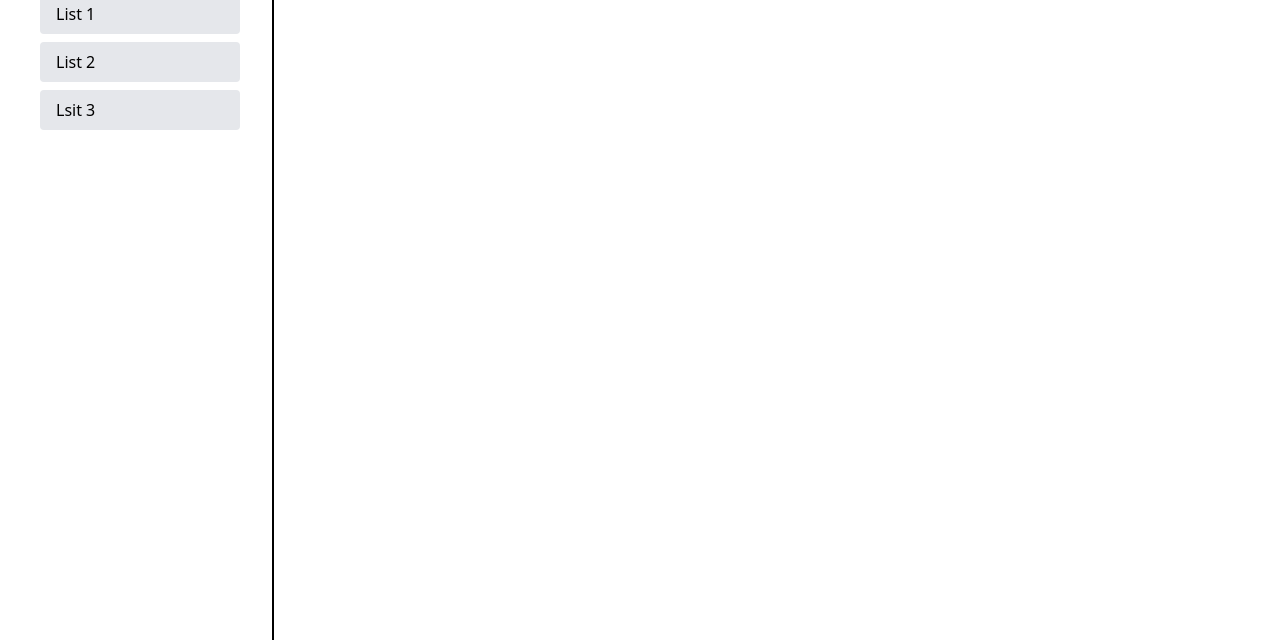
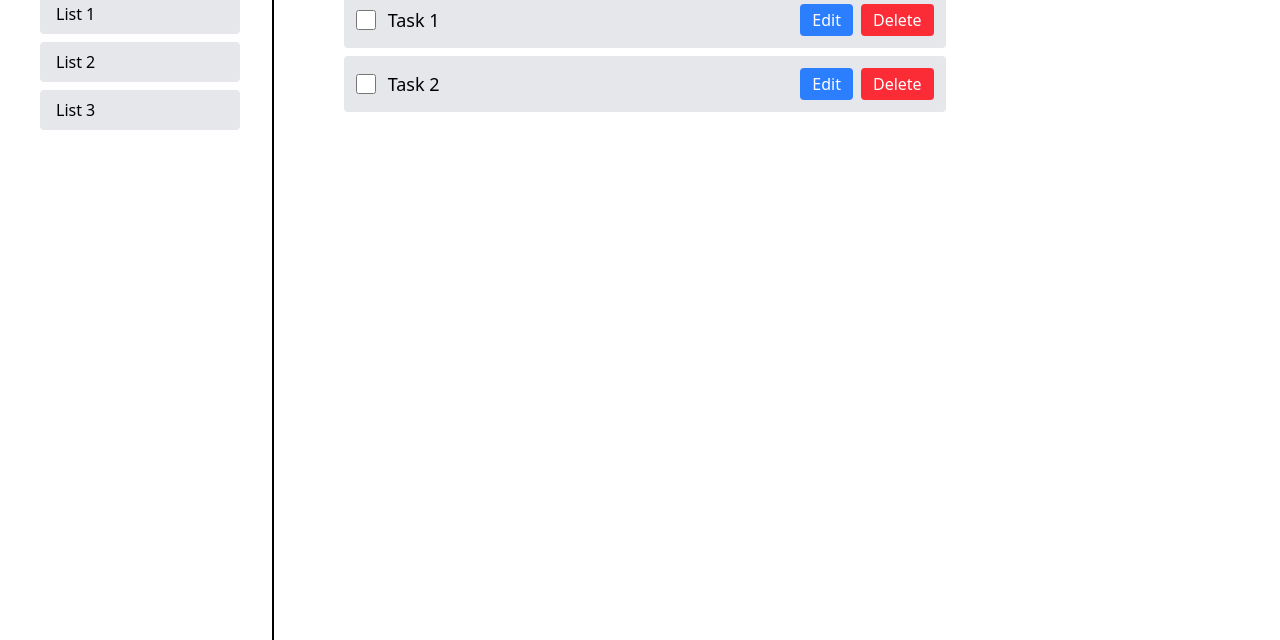
Before and after one commit to JacobChristen7/WebDevToDo, a website: page index.html in a window 1280 px wide. Shown: the part 160-800 px from the top of the page. Drawn offline with Linux system fonts and the light colour scheme.

Commit message:
finished and tweaked main layout for page

```diff
--- a/index.html
+++ b/index.html
@@ -21,15 +21,42 @@
         <div class="flex flex-col">
             <div class="flex items-center">
                 <h1 class="text-4xl mt-2">Add List</h1>
-                <button class="bg-red-500 text-white text-4xl ml-2 mt-2 px-4 pb-1 border-black border-2 rounded">+</button>
+                <button class="bg-red-500 hover:bg-red-600 text-white text-4xl ml-2 mt-2 px-4 pb-1 border-black border-2 rounded">+</button>
             </div>
             <div class="mt-4 space-y-2">
-                <span class="block px-4 py-2 bg-gray-200 rounded">List 1</span>
-                <span class="block px-4 py-2 bg-gray-200 rounded">List 2</span>
-                <span class="block px-4 py-2 bg-gray-200 rounded">Lsit 3</span>
+                <span class="block px-4 py-2 bg-gray-200 hover:bg-gray-300 rounded">List 1</span>
+                <span class="block px-4 py-2 bg-gray-200 hover:bg-gray-300 rounded">List 2</span>
+                <span class="block px-4 py-2 bg-gray-200 hover:bg-gray-300 rounded">List 3</span>
             </div>
         </div>
         <div class="w-0.5 bg-black h-full ml-8"></div>
+        <div id="listContent" class="flex flex-col">
+            <h2 class="text-5xl ml-[70px] mt-1.5">List Name</h2>
+            <div id="taskList" class="mt-4 space-y-2 w-screen max-w-2xl">
+                <!-- Task -->
+                <div class="flex items-center justify-between bg-gray-200 hover:bg-gray-300 p-3 rounded ml-[70px]">
+                    <div class="flex items-center">
+                        <input type="checkbox" class="w-5 h-5 mr-3">
+                        <span class="text-lg">Task 1</span>
+                    </div>
+                    <div class="flex space-x-2 ml-2">
+                        <button class="bg-blue-500 hover:bg-blue-600 text-white px-3 py-1 rounded">Edit</button>
+                        <button class="bg-red-500 hover:bg-red-600 text-white px-3 py-1 rounded">Delete</button>
+                    </div>
+                </div>
+                <!-- Task -->
+                <div class="flex items-center justify-between bg-gray-200 hover:bg-gray-300 p-3 rounded ml-[70px]">
+                    <div class="flex items-center">
+                        <input type="checkbox" class="w-5 h-5 mr-3">
+                        <span class="text-lg">Task 2</span>
+                    </div>
+                    <div class="flex space-x-2 ml-2">
+                        <button class="bg-blue-500 hover:bg-blue-600 text-white px-3 py-1 rounded">Edit</button>
+                        <button class="bg-red-500 hover:bg-red-600 text-white px-3 py-1 rounded">Delete</button>
+                    </div>
+                </div>
+            </div>
+        </div>
     </div>
     <script src="script.js"></script>
 </body>
```
Also changed, not shown: output.css.
